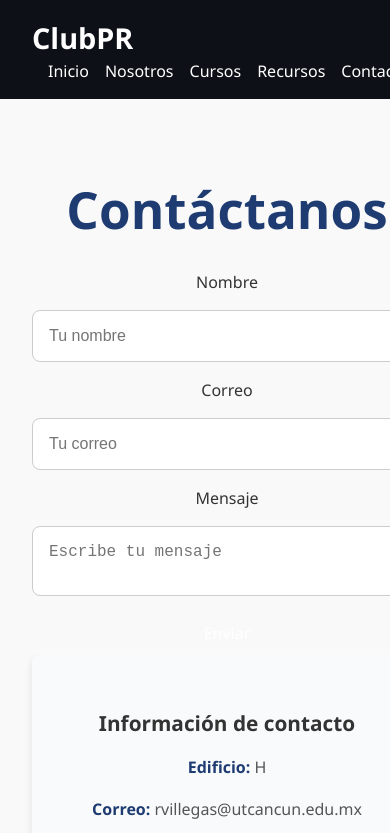
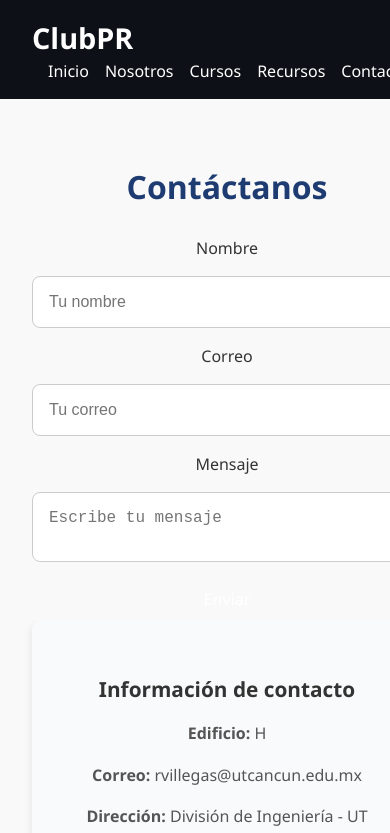
Before and after one commit to DilanOch2002/clubpr, a React (Vite) app: page /contacto in a window 390 px wide. Shown: the top 833 px of the page. Built offline with nearby package versions, Linux system fonts and the light colour scheme.

Commit message:
sistema v5

```diff
--- a/src/pages/Contacto.module.css
+++ b/src/pages/Contacto.module.css
@@ -1,3 +1,4 @@
+/* CONTACTO */
 .contacto {
   padding: 3rem 2rem;
   width: 100%;
@@ -6,14 +7,14 @@
   text-align: center;
 }
 
-h1 {
+.contacto h1 {
   font-size: 2.5rem;
   margin-bottom: 2rem;
 }
 
 .contactGrid {
   display: grid;
-  grid-template-columns: repeat(auto-fit, minmax(300px, 1fr));
+  grid-template-columns: repeat(auto-fit, minmax(280px, 1fr));
   gap: 2rem;
   align-items: start;
 }
@@ -76,7 +77,7 @@ button:hover {
 }
 
 @media (max-width: 768px) {
-  h1 {
+  .contacto h1 {
     font-size: 2rem;
   }
 
--- a/src/pages/Nosotros.module.css
+++ b/src/pages/Nosotros.module.css
@@ -1,3 +1,5 @@
+
+/* NOSOTROS */
 .nosotros {
   width: 100%;
   max-width: 1200px;
@@ -6,7 +8,7 @@
   text-align: center;
 }
 
-h1 {
+.nosotros h1 {
   font-size: 2.5rem;
   margin-bottom: 2rem;
 }
@@ -19,7 +21,7 @@ h1 {
   margin-bottom: 2rem;
 }
 
-p {
+.nosotros p {
   font-size: 1.1rem;
   color: #555;
   line-height: 1.6;
@@ -28,16 +30,16 @@ p {
   padding: 0 1rem;
 }
 
-strong {
+.nosotros strong {
   color: #1e3c72;
 }
 
 @media (max-width: 768px) {
-  h1 {
+  .nosotros h1 {
     font-size: 2rem;
   }
 
-  p {
+  .nosotros p {
     font-size: 1rem;
   }
 }
--- a/src/pages/Recursos.module.css
+++ b/src/pages/Recursos.module.css
@@ -1,3 +1,5 @@
+
+/* RECURSOS */
 .recursos {
   width: 100%;
   max-width: 1200px;
@@ -11,13 +13,13 @@
   margin-bottom: 3rem;
 }
 
-.grid {
+.recursos .grid {
   display: grid;
-  grid-template-columns: repeat(auto-fit, minmax(280px, 1fr));
+  grid-template-columns: repeat(auto-fit, minmax(250px, 1fr));
   gap: 2rem;
 }
 
-.card {
+.recursos .card {
   background-color: #fff;
   padding: 2rem;
   border-radius: 8px;
@@ -25,49 +27,49 @@
   transition: transform 0.3s ease-in-out;
 }
 
-.card:hover {
+.recursos .card:hover {
   transform: translateY(-5px);
 }
 
-.card img {
+.recursos .card img {
   width: 80px;
   height: auto;
   margin-bottom: 1rem;
 }
 
-.card h3 {
+.recursos .card h3 {
   font-size: 1.2rem;
   margin-bottom: 1rem;
   color: #2c3e50;
 }
 
-.card p {
+.recursos .card p {
   font-size: 1rem;
   color: #7f8c8d;
   margin-bottom: 1rem;
 }
 
-.card a {
+.recursos .card a {
   font-size: 1rem;
   color: #3498db;
   text-decoration: none;
   font-weight: bold;
 }
 
-.card a:hover {
+.recursos .card a:hover {
   text-decoration: underline;
 }
 
 @media (max-width: 768px) {
-  .card img {
+  .recursos .card img {
     width: 60px;
   }
 
-  .card h3 {
+  .recursos .card h3 {
     font-size: 1.1rem;
   }
 
-  .card p {
+  .recursos .card p {
     font-size: 0.95rem;
   }
 }
```
